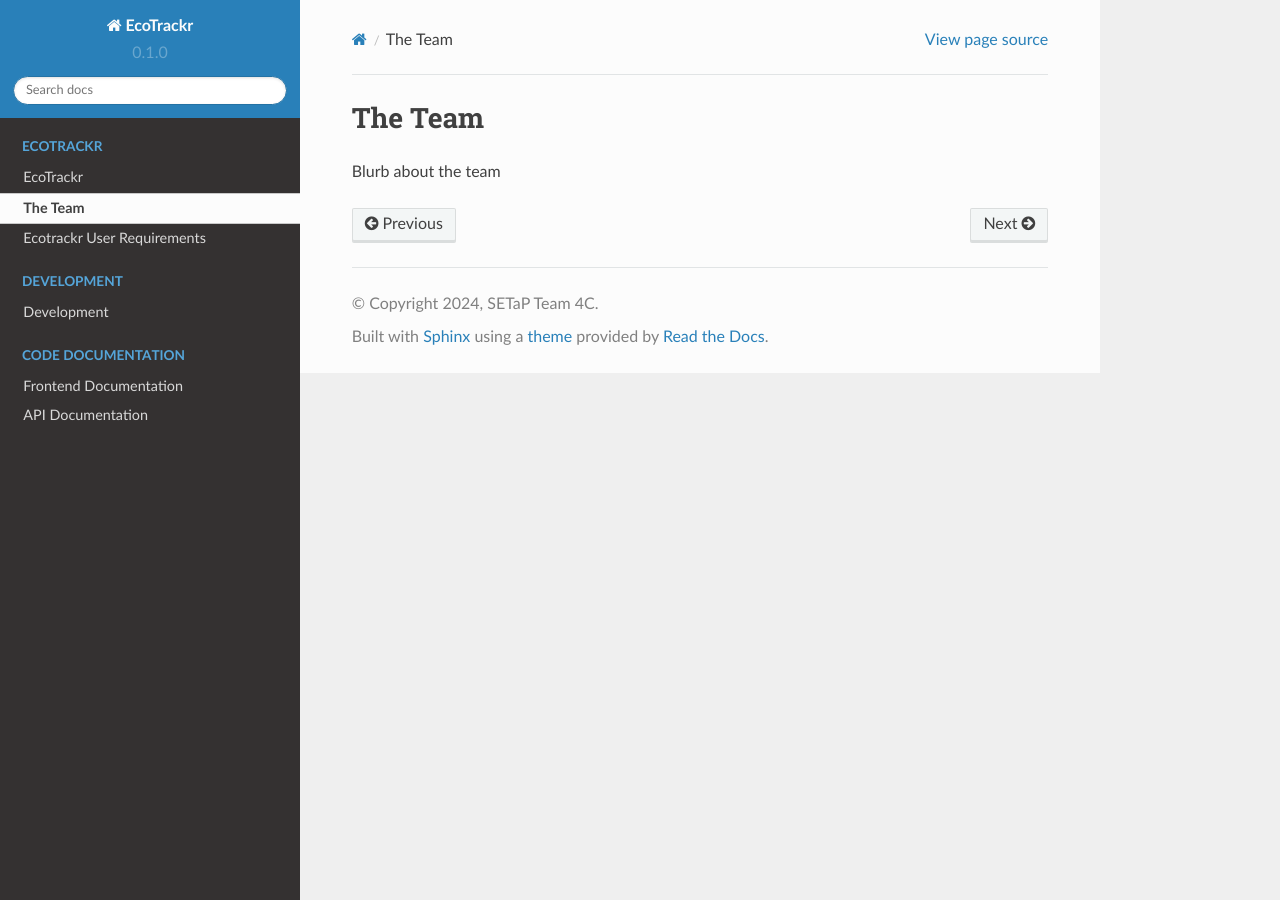
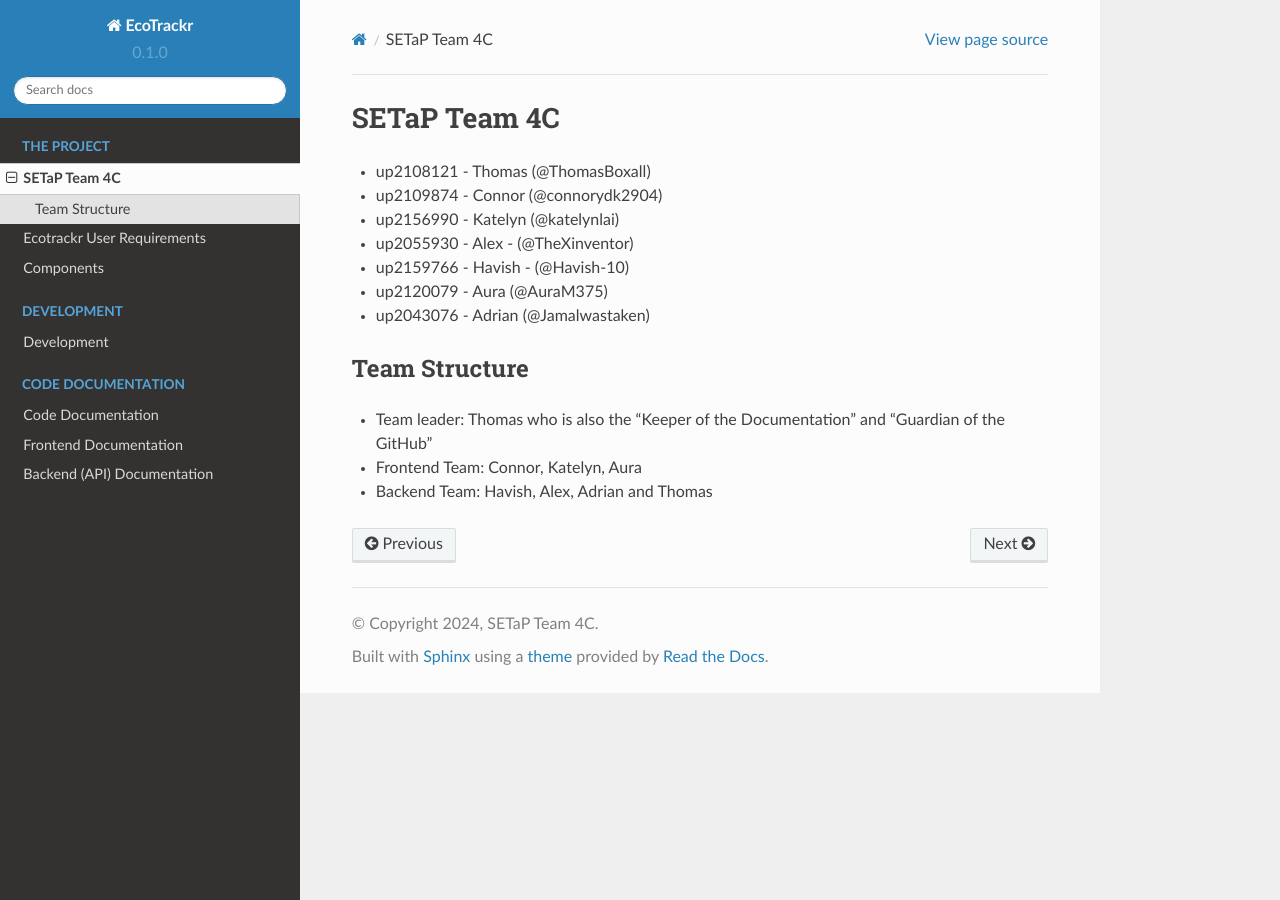
Before and after one commit to setap4c/readthedocs, a Sphinx documentation site: the page built from docs/source/ecotrackr/the-team.rst, in a window 1280 px wide. Built offline with Sphinx 7.4.7 and the Read the Docs theme 2.0.0, drawn with Linux system fonts in a browser that asks for light colours; pages that are not in the unit, such as notebooks, are missing from menus.

Commit message:
more work!

```diff
--- a/docs/source/ecotrackr/index.rst
+++ /dev/null
@@ -1,4 +0,0 @@
-EcoTrackr
-=========
-
-EcoTrackr is a carbon emission monitoring application
--- a/docs/source/ecotrackr/the-team.rst
+++ b/docs/source/ecotrackr/the-team.rst
@@ -1,4 +1,16 @@
-The Team
+SETaP Team 4C
 ========
 
-Blurb about the team
+* up2108121 - Thomas (@ThomasBoxall)
+* up2109874 - Connor (@connorydk2904)
+* up2156990 - Katelyn (@katelynlai)
+* up2055930 - Alex - (@TheXinventor)
+* up2159766 - Havish - (@Havish-10)
+* up2120079 - Aura (@AuraM375)
+* up2043076 - Adrian (@Jamalwastaken)
+
+Team Structure
+--------------
+* Team leader: Thomas who is also the "Keeper of the Documentation" and "Guardian of the GitHub"
+* Frontend Team: Connor, Katelyn, Aura
+* Backend Team: Havish, Alex, Adrian and Thomas
```
Also changed, not shown: docs/source/code-doc/index.rst (added, +7 -0 lines), docs/source/index.rst (+6 -8 lines), docs/source/ecotrackr/components.rst (renamed from docs/source/components.rst).
